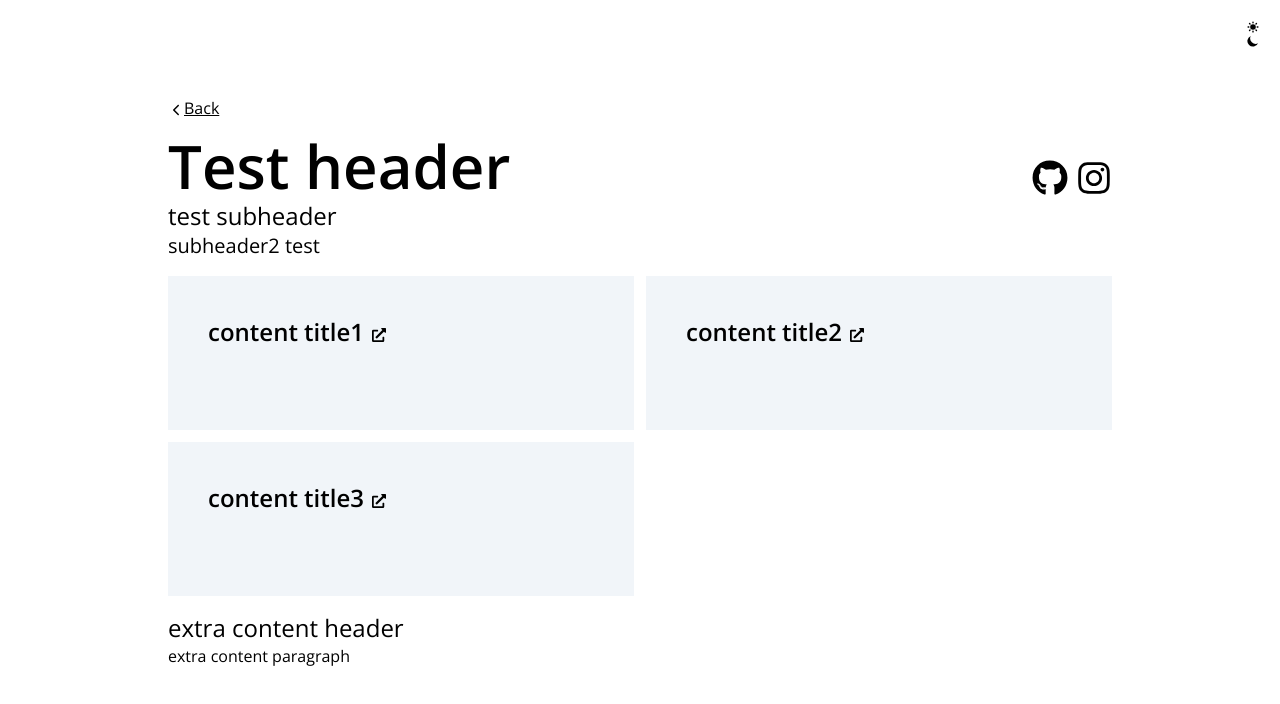
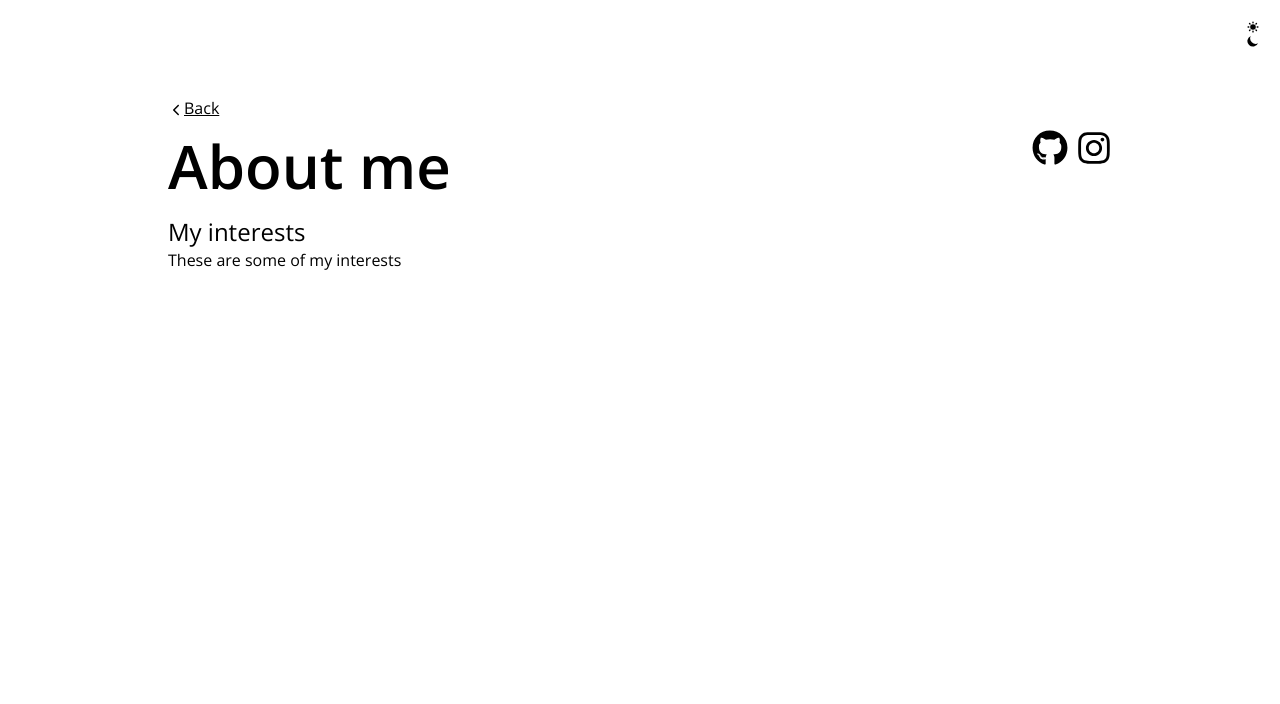
Before and after one commit to 100portraits/portfolio, a React (Vite) app in the folder portfolio/: page /about in a window 1280 px wide. Shown: the top 704 px of the page. Built offline with nearby package versions, Linux system fonts and the light colour scheme.

Commit message:
about me

```diff
--- a/portfolio/src/pages/About.jsx
+++ b/portfolio/src/pages/About.jsx
@@ -6,9 +6,8 @@ const About = () => {
         <div>
             <Template
                 backarrow={true}
-                header='Test header'
-                subheader='test subheader'
-                subheader2='subheader2 test'
+                header='About me'
+
                 icons={
                     <>
                         <FaGithub/>
@@ -16,23 +15,12 @@ const About = () => {
                     </>
                 }
                 contentlist={[
-                    {
-                        title: 'content title1',
-                        link: '/work'
-                    },
-                    {
-                        title: 'content title2',
-                        link: '/projects'
-                    },
-                    {
-                        title: 'content title3',
-                        link: '/blog'
-                    }
+
                 ]}
                 extracontent={
                     <>
-                        <h1 className="text-2xl mt-4">extra content header</h1>
-                        <p className="">extra content paragraph</p>
+                        <h1 className="text-2xl mt-4">My interests</h1>
+                        <p className="">These are some of my interests</p>
                     </>
 
                 }
--- a/portfolio/src/pages/Template.jsx
+++ b/portfolio/src/pages/Template.jsx
@@ -68,6 +68,9 @@ function Template({backarrow, header, subheader, subheader2, icons, contentlist,
                         </div>
                     </div>
 
+                    {contentlist.length === 0 ?
+                        <></>
+                        :
                         <div className='grid grid-cols-1 md:grid-cols-2 gap-3 min-h-[40vh]'>
                             {contentlist.map((content) => (
                                 <Link to={content.link}><div className='bg-slate-100 dark:bg-slate-700  h-full flex hover:bg-slate-200 group'>
@@ -78,6 +81,7 @@ function Template({backarrow, header, subheader, subheader2, icons, contentlist,
                             ))
                             }
                         </div>
+                    }
                     {extracontent}
                 </div>
             </div>
```
Lines whose indentation alone changed are shown as unchanged.
